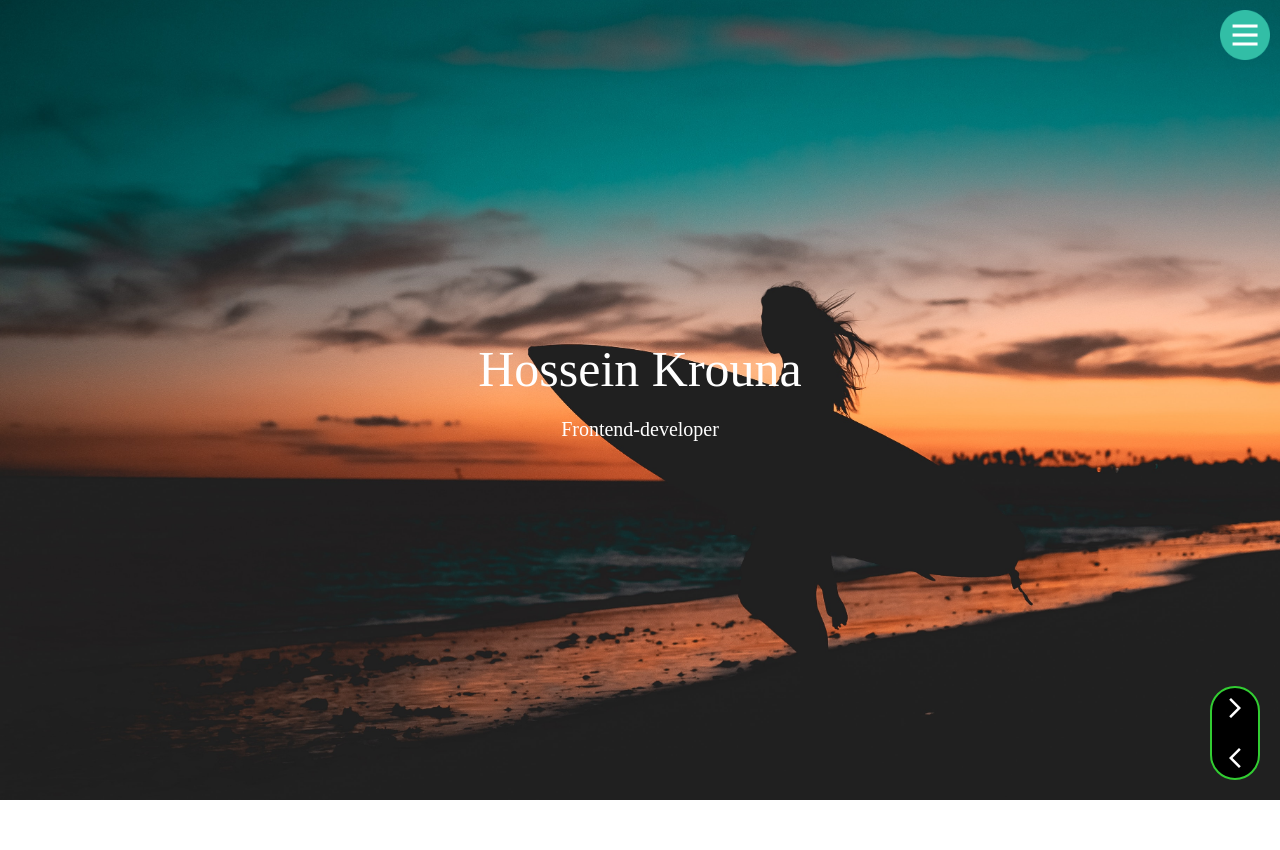
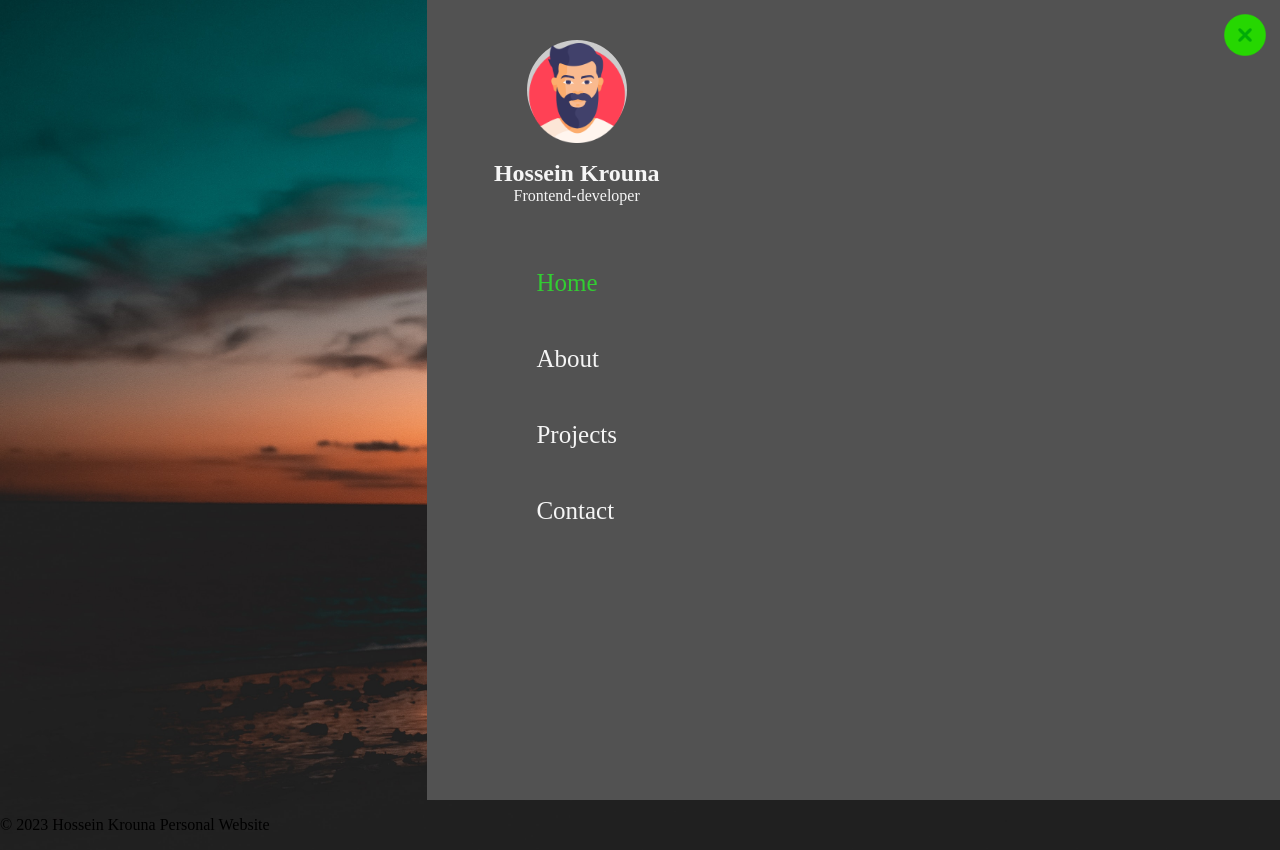
Before and after one commit to HosseinKrouna/my-personal-website, a Next.js app: page / in a window 1280 px wide. Both pictures are taken after a click on the picture 1245 px from the left and 35 px from the top of the page. Before the commit the page ends 800 px from the top, so only its background shows below. Built offline with nearby package versions, Linux system fonts and the light colour scheme.

Commit message:
update: homepage styles

```diff
--- a/components/Layout.js
+++ b/components/Layout.js
@@ -1,12 +1,101 @@
 import Footer from "@/components/Footer";
+import { useState, useEffect } from "react";
+import styled from "styled-components";
+import Sidebar from "./Sidebar";
+import Image from "next/image";
+import OvalShapeNavigation from "./OvalShapeNavigation";
+import { Grid } from "@mui/material";
 
 function Layout({ children }) {
+	const [sidebarOpen, setSidebarOpen] = useState(false);
+	const [isSmallScreen, setIsSmallScreen] = useState(false);
+
+	useEffect(() => {
+		function handleResize() {
+			setIsSmallScreen(window.innerWidth <= 768);
+		}
+
+		handleResize();
+
+		window.addEventListener("resize", handleResize);
+
+		return () => {
+			window.removeEventListener("resize", handleResize);
+		};
+	}, []);
+
+	function handleNavbarIconClick() {
+		setSidebarOpen(!sidebarOpen);
+	}
+
+	function handleSidebarClose() {
+		setSidebarOpen(false);
+	}
+
 	return (
-		<div>
-			<main>{children}</main>
+		<>
+			<Container>
+				<Grid container>
+					<Grid
+						item
+						xs={12}
+						style={{ display: "flex", justifyContent: "flex-end" }}
+					>
+						<NavbarIcon
+							src={"/icons/navbar-icon.png"}
+							alt="Navbar Icon"
+							width={50}
+							height={50}
+							onClick={handleNavbarIconClick}
+						/>
+						<Sidebar isOpen={sidebarOpen} onClose={handleSidebarClose} />
+					</Grid>
+					<Grid
+						item
+						xs={12}
+						style={{
+							display: "flex",
+							justifyContent: "center",
+							alignItems: "center",
+							height: "100vh",
+						}}
+					>
+						<MainContent>{children}</MainContent>
+					</Grid>
+					{isSmallScreen && (
+						<Grid
+							item
+							xs={12}
+							style={{ display: "flex", justifyContent: "flex-end" }}
+						>
+							<OvalShapeNavigation />
+						</Grid>
+					)}
+				</Grid>
+			</Container>
 			<Footer />
-		</div>
+		</>
 	);
 }
 
+const Container = styled.div`
+	position: relative;
+	height: 100vh;
+`;
+
+const NavbarIcon = styled(Image)`
+	position: absolute;
+	top: 17px;
+	right: 8px;
+	cursor: pointer;
+`;
+
+const MainContent = styled.div`
+	display: flex;
+	flex-direction: column;
+	align-items: center;
+	justify-content: center;
+	/* height: 100%; */
+`;
+
 export default Layout;
--- /dev/null
+++ b/components/OvalShapeNavigation.js
@@ -0,0 +1,60 @@
+import { IconButton, SvgIcon } from "@mui/material";
+import ArrowForwardIosIcon from "@mui/icons-material/ArrowForwardIos";
+import ArrowBackIosNewIcon from "@mui/icons-material/ArrowBackIosNew";
+import styled from "styled-components";
+import { useRouter } from "next/router";
+
+function OvalShapeNavigation() {
+	const router = useRouter();
+	const pages = ["/", "/about", "/projects", "/contact"];
+
+	function handleNextPage() {
+		const currenIndex = pages.indexOf(router.pathname);
+		const nextPageIndex = (currenIndex + 1) % pages.length;
+		router.push(pages[nextPageIndex]);
+	}
+
+	function handlePreviousPage() {
+		const currentIndex = pages.indexOf(router.pathname);
+		const previousPageIndex = (currentIndex - 1 + pages.length) % pages.length;
+		router.push(pages[previousPageIndex]);
+	}
+
+	return (
+		<Navigation>
+			<IconButtonHover onClick={handleNextPage} sx={{ color: "white" }}>
+				<SvgIcon>
+					<ArrowForwardIosIcon />
+				</SvgIcon>
+			</IconButtonHover>
+			<IconButtonHover onClick={handlePreviousPage} sx={{ color: "white" }}>
+				<SvgIcon>
+					<ArrowBackIosNewIcon />
+				</SvgIcon>
+			</IconButtonHover>
+		</Navigation>
+	);
+}
+
+const IconButtonHover = styled(IconButton)`
+	&:hover {
+		color: limegreen;
+	}
+`;
+
+const Navigation = styled.div`
+	position: absolute;
+	bottom: 20px;
+	right: 20px;
+	width: 50px;
+	height: 94px;
+	border: 2px solid limegreen;
+	border-radius: 40px / 40px;
+	background-color: black;
+	overflow: hidden;
+	display: flex;
+	flex-direction: column;
+	justify-content: space-between;
+`;
+
+export default OvalShapeNavigation;
--- a/components/Sidebar.js
+++ b/components/Sidebar.js
@@ -2,7 +2,7 @@ import { useRef, useEffect } from "react";
 import styled from "styled-components";
 import Image from "next/image";
 import { Stack } from "@mui/material";
-import Link from "next/link";
+import { useRouter } from "next/router";
 
 function Sidbar({ isOpen, onClose }) {
 	const sidebarContentRef = useRef(null);
@@ -42,7 +42,12 @@ function Sidbar({ isOpen, onClose }) {
 							/>
 						</ProfileImageWrapper>
 					</ProfileImagePlaceholder>
-					<Stack direction="column" spacing={10}>
+
+					<DescriptionProfile>
+						<NameProfile>Hossein Krouna</NameProfile>
+						<ProfileDescription>Frontend-developer</ProfileDescription>
+					</DescriptionProfile>
+					<Stack mt={8} direction="column" spacing={6}>
 						<SidebarLink href="/">Home</SidebarLink>
 						<SidebarLink href="/about">About</SidebarLink>
 						<SidebarLink href="/projects">Projects</SidebarLink>
@@ -53,6 +58,23 @@ function Sidbar({ isOpen, onClose }) {
 		</SidebarContainer>
 	);
 }
+
+const ProfileDescription = styled.p`
+	margin: 0;
+	color: whitesmoke;
+`;
+
+const NameProfile = styled.h2`
+	margin: 0;
+
+	color: whitesmoke;
+`;
+
+const DescriptionProfile = styled.div`
+	display: flex;
+	flex-direction: column;
+	align-items: center;
+`;
 
 const ProfileImageWrapper = styled.div`
 	margin-top: 10px;
@@ -106,10 +128,12 @@ const ProfileImagePlaceholder = styled.div`
 	margin-bottom: 20px;
 `;
 
-const SidebarLink = styled(Link)`
-	color: white;
+const SidebarLink = styled.a`
+	color: ${(props) =>
+		props.href === useRouter().pathname ? "limegreen" : "whitesmoke"};
 	text-decoration: none;
-	font-size: 16px;
+	font-size: 25px;
+
 	cursor: pointer;
 `;
 
--- a/pages/about.js
+++ b/pages/about.js
@@ -1,9 +1,11 @@
 import Layout from "../components/Layout";
+import OvalShapeNavigation from "@/components/OvalShapeNavigation";
 
 function AboutPage() {
 	return (
 		<Layout>
 			<h1>About Me</h1>
+			<OvalShapeNavigation />
 		</Layout>
 	);
 }
--- a/pages/contact.js
+++ b/pages/contact.js
@@ -1,9 +1,11 @@
 import Layout from "../components/Layout";
+import OvalShapeNavigation from "@/components/OvalShapeNavigation";
 
 function ContactPage() {
 	return (
 		<Layout>
 			<h1>Contact Me</h1>
+			<OvalShapeNavigation />
 		</Layout>
 	);
 }
--- a/pages/index.js
+++ b/pages/index.js
@@ -1,123 +1,45 @@
-import Sidebar from "@/components/Sidebar";
 import styled from "styled-components";
-import Image from "next/image";
-import { useEffect, useState } from "react";
-import { IconButton, SvgIcon } from "@mui/material";
-import ArrowForwardIosIcon from "@mui/icons-material/ArrowForwardIos";
-import ArrowBackIosNewIcon from "@mui/icons-material/ArrowBackIosNew";
+import Layout from "@/components/Layout";
+
 function HomePage() {
-	const [sidebarOpen, setSidebarOpen] = useState(false);
-	const [isSmallScreen, setIsSmallScreen] = useState(false);
-
-	useEffect(() => {
-		function handleResize() {
-			setIsSmallScreen(window.innerWidth <= 768);
-		}
-
-		handleResize();
-
-		window.addEventListener("resize", handleResize);
-
-		return () => {
-			window.removeEventListener("resize", handleResize);
-		};
-	}, []);
-
-	function handleNavbarIconClick() {
-		setSidebarOpen(!sidebarOpen);
-	}
-
-	function handleSidebarClose() {
-		setSidebarOpen(false);
-	}
 	return (
-		<AppContainer>
-			<NavBarIcon
-				src={"/icons/navbar-icon.png"}
-				alt="Navbar Icon"
-				width={50}
-				height={50}
-				onClick={handleNavbarIconClick}
-			/>
-			<MainContent>
-				<Header>Hossein Krouna</Header>
-				<TitleHomePage>Frontend-developer</TitleHomePage>
-			</MainContent>
-			{isSmallScreen && (
-				<Sidebar isOpen={sidebarOpen} onClose={handleSidebarClose} />
-			)}
-			<OvalShapeNavigation>
-				<IconButtonHover sx={{ color: "white" }}>
-					<SvgIcon>
-						<ArrowForwardIosIcon />
-					</SvgIcon>
-				</IconButtonHover>
-				<IconButtonHover sx={{ color: "white" }}>
-					<SvgIcon>
-						<ArrowBackIosNewIcon />
-					</SvgIcon>
-				</IconButtonHover>
-			</OvalShapeNavigation>
-		</AppContainer>
+		// <AppContainer>
+		<Layout>
+			<Header>Hossein Krouna</Header>
+			<TitleHomePage>Frontend-developer</TitleHomePage>
+		</Layout>
+		// </AppContainer>
 	);
 }
 
-const IconButtonHover = styled(IconButton)`
-	&:hover {
-		color: limegreen;
-	}
-`;
-
-const OvalShapeNavigation = styled.div`
-	position: absolute;
-	bottom: 20px;
-	right: 20px;
-	width: 50px;
-	height: 94px;
-	border: 2px solid limegreen;
-	border-radius: 40px / 40px;
-	background-color: black;
-	overflow: hidden;
-	display: flex;
-	flex-direction: column;
-	justify-content: space-between;
-`;
-
-const NavBarIcon = styled(Image)`
-	position: absolute;
-	top: 10px;
-	right: 10px;
-	cursor: pointer;
-`;
-
 const TitleHomePage = styled.p`
 	font-size: 20px;
-	color: white;
+	color: whitesmoke;
 	text-align: center;
 `;
 
 const Header = styled.header`
 	font-size: 50px;
-	color: white;
+	color: whitesmoke;
 	text-align: center;
 `;
-const MainContent = styled.div`
-	display: flex;
-	flex-direction: column;
-	align-items: center;
-	justify-content: center;
-	height: 100%;
-`;
+// const MainContent = styled.div`
+// 	display: flex;
+// 	flex-direction: column;
+// 	align-items: center;
+// 	justify-content: center;
+// 	height: 100%;
+// `;
 
-const AppContainer = styled.div`
-	height: 100vh;
-	width: 100vw;
-	display: flex;
-	flex-direction: column;
-	align-items: center;
-	position: relative;
-	justify-content: center;
-	overflow: hidden;
-`;
+// const AppContainer = styled.div`
+// 	height: 100vh;
+// 	width: 100vw;
+// 	display: flex;
+// 	flex-direction: column;
+// 	align-items: center;
+// 	position: relative;
+// 	justify-content: center;
+// 	overflow: hidden;
+// `;
 
 export default HomePage;
--- a/pages/projects.js
+++ b/pages/projects.js
@@ -1,9 +1,11 @@
 import Layout from "../components/Layout";
+import OvalShapeNavigation from "@/components/OvalShapeNavigation";
 
 function ProjectsPage() {
 	return (
 		<Layout>
 			<h1>My Projects</h1>
+			<OvalShapeNavigation />
 		</Layout>
 	);
 }
```
